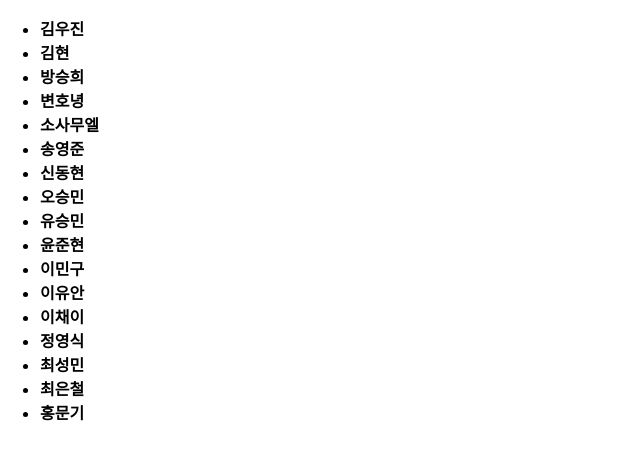
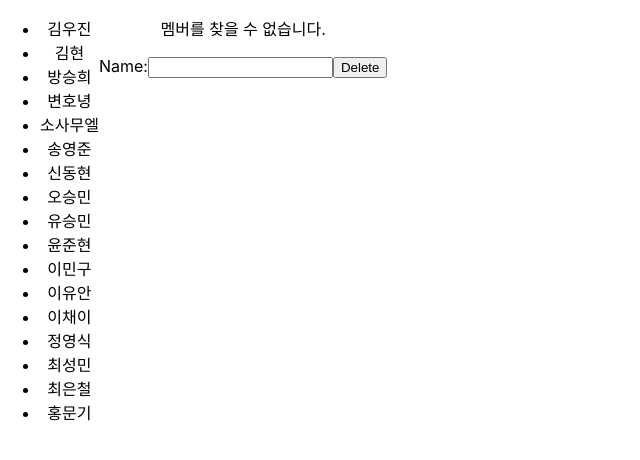
Before and after one commit to ChoiEunCheol/SPA_test, a React (Create React App) app: page / in a window 1280 px wide. Shown: the top 460 px of the page, without its empty margins (0-640 px from the left). Built offline with nearby package versions, Linux system fonts and the light colour scheme.

Commit message:
Left, Right 컴포넌트 생성 완료

```diff
--- a/src/App.css
+++ b/src/App.css
@@ -1,38 +1,7 @@
-.App {
+.app {
   text-align: center;
 }
 
-.App-logo {
-  height: 40vmin;
-  pointer-events: none;
+.container {
+  display: flex;
 }
-
-@media (prefers-reduced-motion: no-preference) {
-  .App-logo {
-    animation: App-logo-spin infinite 20s linear;
-  }
-}
-
-.App-header {
-  background-color: #282c34;
-  min-height: 100vh;
-  display: flex;
-  flex-direction: column;
-  align-items: center;
-  justify-content: center;
-  font-size: calc(10px + 2vmin);
-  color: white;
-}
-
-.App-link {
-  color: #61dafb;
-}
-
-@keyframes App-logo-spin {
-  from {
-    transform: rotate(0deg);
-  }
-  to {
-    transform: rotate(360deg);
-  }
-}
--- a/src/App.js
+++ b/src/App.js
@@ -1,7 +1,9 @@
-import React from 'react';
-import MemberList from './left';  // 수정된 부분
+import React, { useState } from 'react';
+import Left from './left';
+import Right from './right';
+import './App.css';
 
-const membersData = {
+const initialMembersData  = {
   "1": {
     "name": "김우진",
     "mainParagraph": "나는 김우진",
@@ -87,13 +89,21 @@ const membersData = {
     "mainParagraph": "나는 홍문기",
     "subParagraph": "아버지"
   }
-  }
-  ;
+};
 
 const App = () => {
+  const [selectedName, setSelectedName] = useState('');
+
+  const handleNameClick = (name) => {
+    setSelectedName(name);
+  };
+
   return (
     <div className="app">
-        <MemberList members={membersData} />
+      <div className="container">
+        <Left members={initialMembersData} onNameClick={handleNameClick} />
+        <Right membersData={initialMembersData} selectedName={selectedName} />
+      </div>
     </div>
   );
 };
--- a/src/left.js
+++ b/src/left.js
@@ -1,12 +1,12 @@
 import React from 'react';
 
-const MemberList = ({ members }) => {
+const Left = ({ members, onNameClick }) => {
   return (
-    <div className="member-list">
+    <div className="left">
       <ul>
-        {Object.keys(members).map((key) => (
-          <li key={key}>
-            <strong>{members[key].name}</strong>
+        {Object.values(members).map((member) => (
+          <li key={member.name} onClick={() => onNameClick(member.name)}>
+            {member.name}
           </li>
         ))}
       </ul>
@@ -14,4 +14,4 @@ const MemberList = ({ members }) => {
   );
 };
 
-export default MemberList;
+export default Left;
--- /dev/null
+++ b/src/right.js
@@ -0,0 +1,53 @@
+import React, { useState, useEffect } from "react";
+
+const Right = ({ membersData, selectedName }) => {
+  const [searchName, setSearchName] = useState("");
+  const [memberInfo, setMemberInfo] = useState(null);
+
+  useEffect(() => {
+    const targetName = searchName || selectedName;
+
+    const foundMember =
+      membersData &&
+      Object.values(membersData).find((member) => member.name === targetName);
+
+    if (foundMember) {
+      setMemberInfo(foundMember);
+    } else {
+      setMemberInfo(null);
+    }
+  }, [membersData, searchName, selectedName]);
+
+  const handleSearch = (e) => {
+    setSearchName("");
+  };
+
+  return (
+    <div className="input-form">
+      <div className="member-info">
+        {memberInfo ? (
+          <>
+            <h3>{memberInfo.name} 소개</h3>
+            <p>자기 소개: {memberInfo.mainParagraph}</p>
+            <p>별명: {memberInfo.subParagraph}</p>
+          </>
+        ) : (
+          <p>멤버를 찾을 수 없습니다.</p>
+        )}
+      </div>
+      <form onSubmit={handleSearch}>
+        <label>
+          Name:
+          <input
+            type="text"
+            value={searchName}
+            onChange={(e) => setSearchName(e.target.value)}
+          />
+        </label>
+        <button type="submit">Delete</button>
+      </form>
+    </div>
+  );
+};
+
+export default Right;
```
Lines whose indentation alone changed are shown as unchanged.
